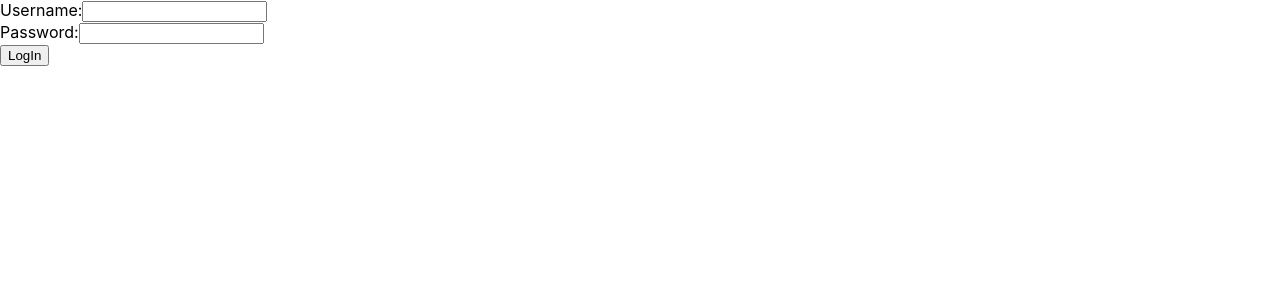
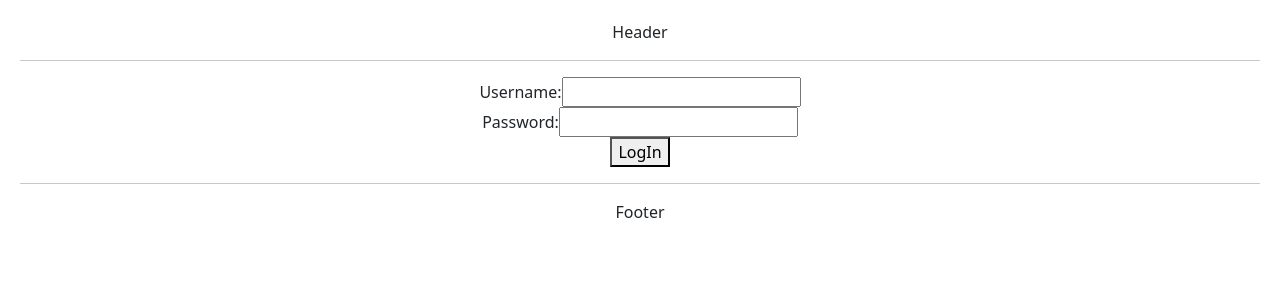
Before and after one commit to sawan52/react-js, a React (Create React App) app: page / in a window 1280 px wide. Shown: the top 300 px of the page. Built offline with nearby package versions, Linux system fonts and the light colour scheme.

Commit message:
added bootstrap framework, created Header & Footer component, added some styling in App css file

```diff
--- a/package.json
+++ b/package.json
@@ -6,6 +6,7 @@
     "@testing-library/jest-dom": "^5.16.2",
     "@testing-library/react": "^12.1.4",
     "@testing-library/user-event": "^13.5.0",
+    "bootstrap": "^5.1.3",
     "react": "^17.0.2",
     "react-dom": "^17.0.2",
     "react-router-dom": "^6.2.2",
--- a/src/App.css
+++ b/src/App.css
@@ -36,3 +36,8 @@
     transform: rotate(360deg);
   }
 }
+
+.TodoApp {
+  text-align: center;
+  padding: 20px;
+}
--- a/src/App.js
+++ b/src/App.js
@@ -4,6 +4,8 @@ import Home from "./home/Home";
 import Login from "./login/Login";
 import Error from "./error/Error";
 import Todos from "./todo/Todos";
+import Header from "./nav/Header";
+import Footer from "./nav/Footer";
 import withNavigation from "./login/withNavigation";
 import withParams from "./login/withParams";
 
@@ -14,6 +16,7 @@ function App() {
   return (
     <div className="TodoApp">
       <Router>
+        <Header />
         <Routes>
           <Route path="/" element={<LoginComponentWithNavigation />} />
           <Route path="/login" element={<LoginComponentWithNavigation />} />
@@ -21,6 +24,7 @@ function App() {
           <Route path="/todos" element={<Todos />} />
           <Route path="*" element={<Error />} />
         </Routes>
+        <Footer />
       </Router>
     </div>
   );
--- a/src/home/Home.js
+++ b/src/home/Home.js
@@ -6,7 +6,7 @@ function Home(props) {
     <div>
       Welcome to HOME Page {props.params.name}
       <p>
-        You can manage your TODOS <Link to="/todos">here...</Link>
+        You can manage your TODOS <Link to="/todos">here</Link>...
       </p>
     </div>
   );
--- a/src/index.js
+++ b/src/index.js
@@ -3,6 +3,9 @@ import ReactDOM from 'react-dom';
 import './index.css';
 import App from './App';
 import reportWebVitals from './reportWebVitals';
+import 'bootstrap/dist/css/bootstrap.css';
+// Put any other imports below so that CSS from your
+// components takes precedence over default styles.
 
 ReactDOM.render(
   <React.StrictMode>
--- /dev/null
+++ b/src/nav/Footer.js
@@ -0,0 +1,12 @@
+import React from "react";
+
+function Footer(props) {
+  return (
+    <div>
+      <hr />
+      Footer
+    </div>
+  );
+}
+
+export default Footer;
--- /dev/null
+++ b/src/nav/Header.js
@@ -0,0 +1,12 @@
+import React from "react";
+
+function Header(props) {
+  return (
+    <div>
+      Header
+      <hr />
+    </div>
+  );
+}
+
+export default Header;
```
Also changed, not shown: 1 other file (tests, documents, lock files or other folders).
